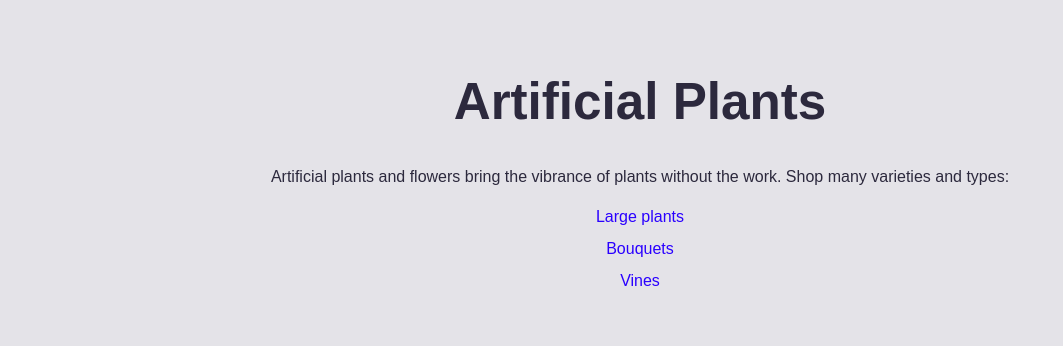
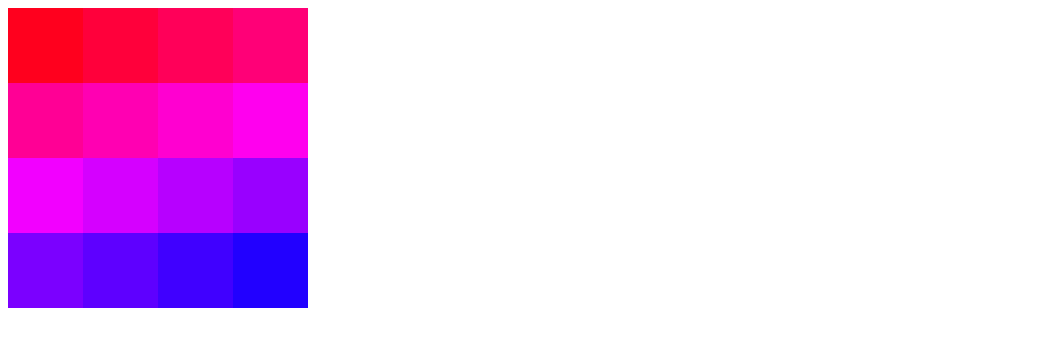
Before and after one commit to BAsnetSujan420/responsive-behavioural-css, a React (Vite) app: page / in a window 1280 px wide. Shown: the top 346 px of the page, without its empty margins (0-1063 px from the left). Built offline with nearby package versions, Linux system fonts and the light colour scheme.

Commit message:
art project color boxes

```diff
--- a/src/App.jsx
+++ b/src/App.jsx
@@ -1,4 +1,5 @@
 import './App.css';
+import ArtProject from './components/ArtProject';
 import DarkMode, { GlobalStyles } from './components/DarkMode';
 import Sidebar from './components/Sidebar';
 import StackedCards from './components/StackedCards';
@@ -8,9 +9,10 @@ function App() {
     <>
       {/* <Sidebar /> */}
       {/* <StackedCards /> */}
-      <GlobalStyles />
+      {/* <GlobalStyles /> */}
       {/* <ColorTheme /> */}
-      <DarkMode />
+      {/* <DarkMode /> */}
+      <ArtProject />
     </>
   );
 }
--- /dev/null
+++ b/src/components/ArtProject.jsx
@@ -0,0 +1,30 @@
+import React from 'react';
+import styled from 'styled-components';
+
+export const Row = styled.div`
+  --box-size: 75px;
+
+  display: flex;
+  flex-wrap: wrap;
+  width: calc(var(--box-size) * 4);
+  height: calc(var(--box-size) * 4);
+`;
+
+export const Box = styled.div`
+  width: var(--box-size);
+  height: var(--box-size);
+
+  background: hsl(calc(var(--index) * -7deg) 100% 50%);
+`;
+
+function ArtProject() {
+  return (
+    <Row>
+      {Array.from({ length: 16 }, (_, i) => (
+        <Box key={i} style={{ '--index': i + 1 }} />
+      ))}
+    </Row>
+  );
+}
+
+export default ArtProject;
```
